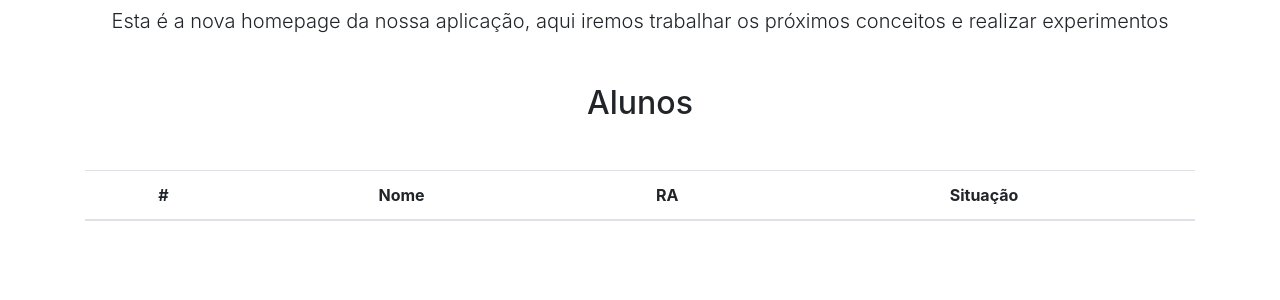
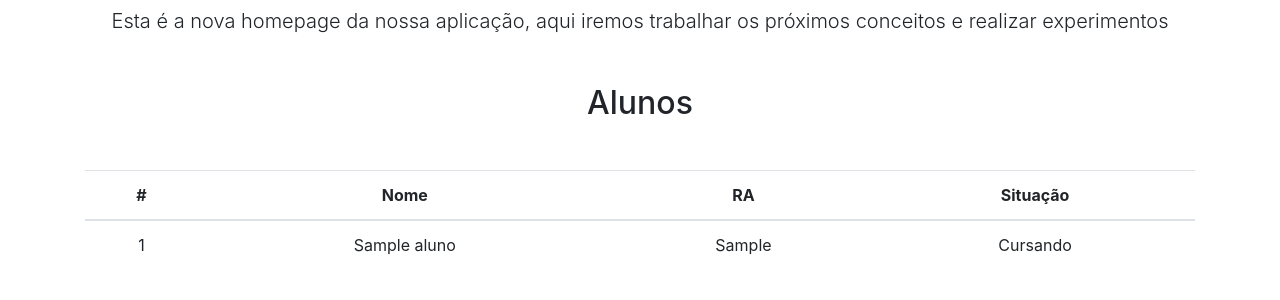
Before and after one commit to epicufscar/workshop-django, a Python web app: template projeto/sistema/templates/home.html in a window 1280 px wide. Shown: the part 146-446 px from the top of the page. Run offline with Jinja, Linux system fonts and the light colour scheme; the template is opened without the code that fills it: most values are stand-ins (such as "Sample title", 1, 10 or a date in 2020); lists and menus that the app fills with data are empty; some libraries are stand-ins or nearby versions.

Commit message:
template recebendo alunos (certo)

```diff
--- a/projeto/sistema/templates/home.html
+++ b/projeto/sistema/templates/home.html
@@ -44,7 +44,20 @@
                     </tr>
                 </thead>
                 <tbody>
-                    <!-- Aqui serão colocados os alunos-->
+                    {% for aluno in alunos %}
+                        <tr>
+                            <td>{{aluno.pk}}</td>
+                            <td>{{aluno.nome}}</td>
+                            <td>{{aluno.ra}}</td>
+                            <td>
+                                {% if aluno.trancou == True %}
+                                    Trancou
+                                {% else %}
+                                    Cursando
+                                {% endif %}
+                            </td>
+                        </tr>
+                    {% endfor %}
                 </tbody>
             </table>
         </div>
```
